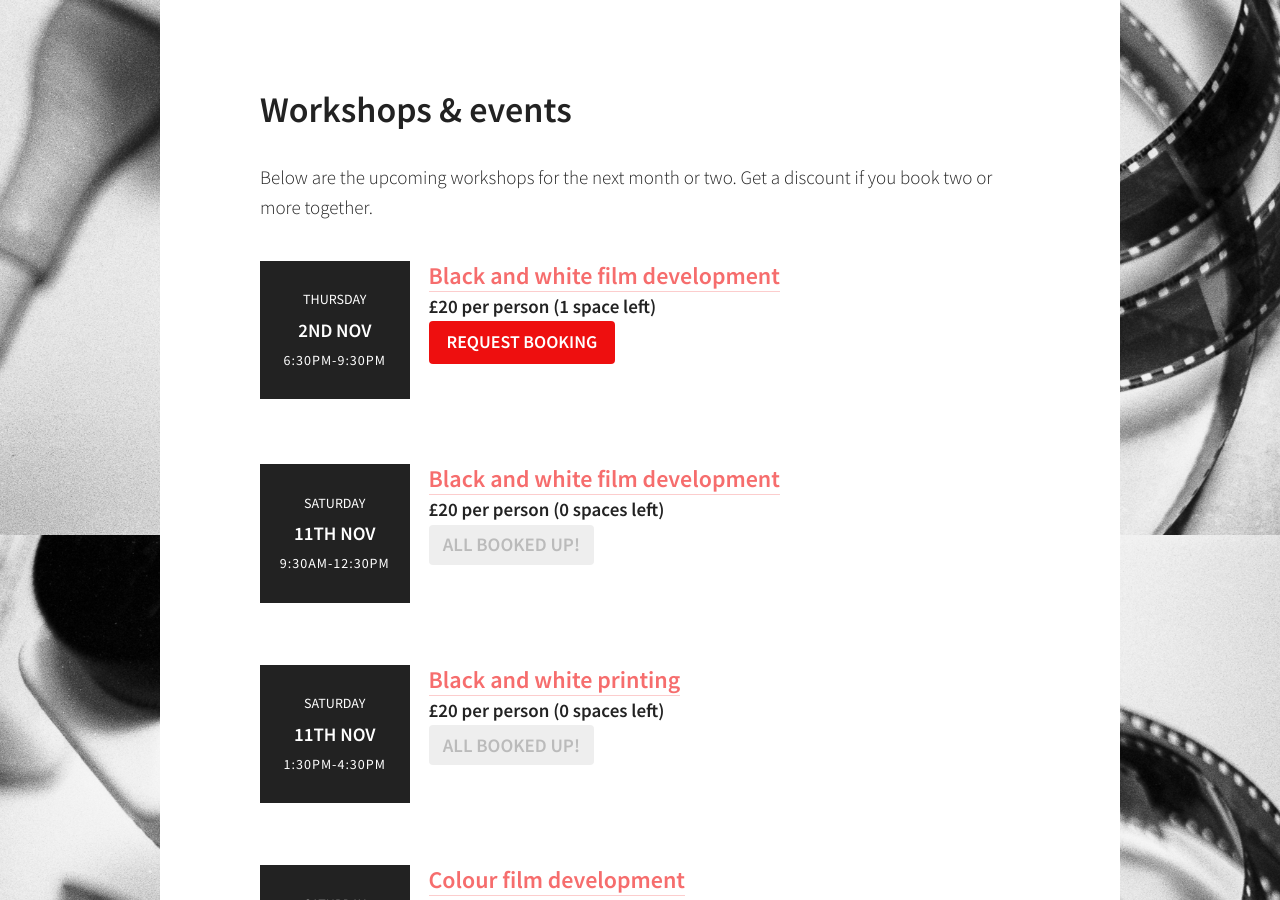
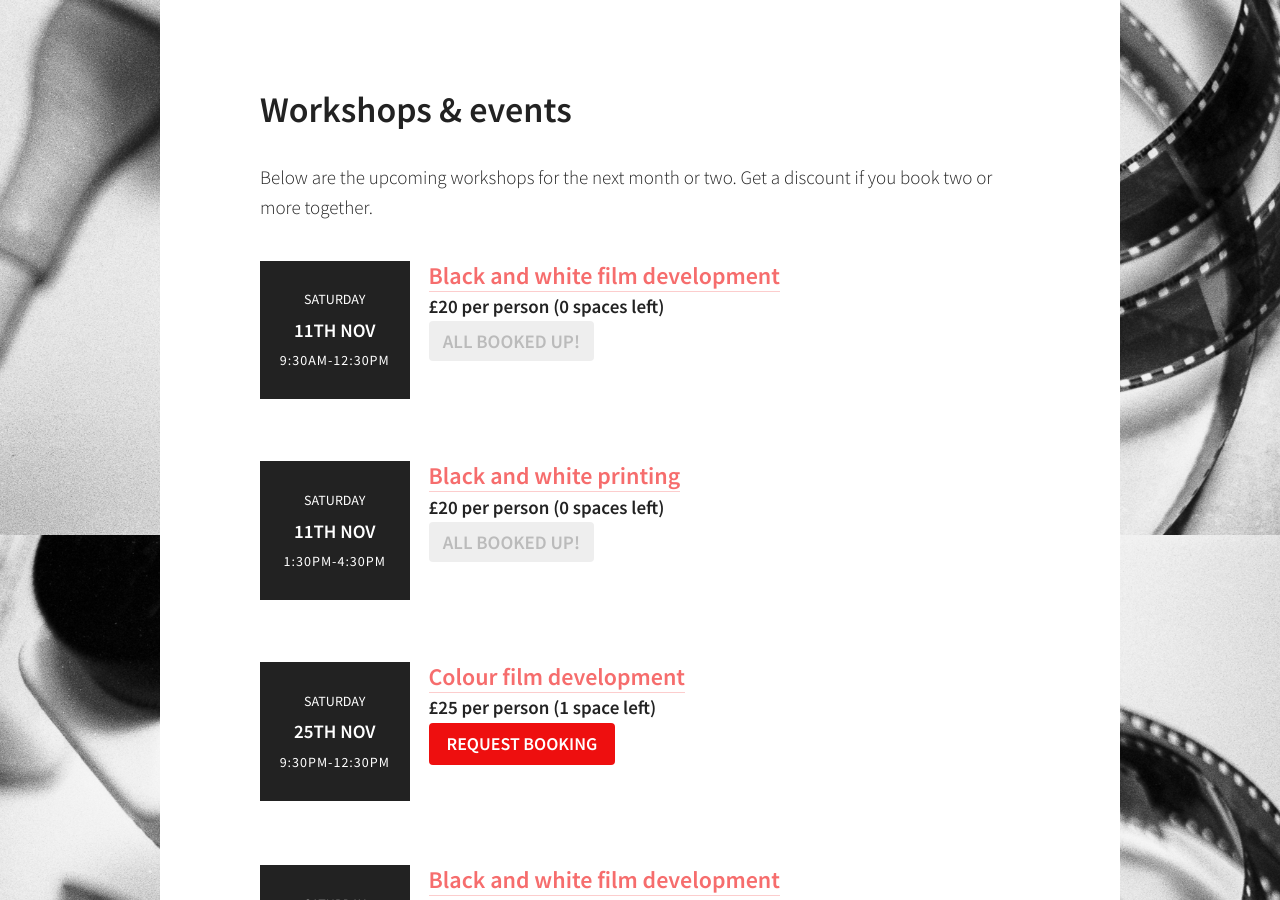
Before and after one commit to martincf/lightbox, a Jekyll site: the page built from eventslist.html, in a window 1280 px wide and 900 px high, scrolled down 365 px. Built offline with Jekyll 4.4.1, drawn with Linux system fonts in a browser that asks for light colours; nearby versions of some CDN libraries.

Commit message:
Removed past event; added Mailchimp js

```diff
--- a/_data/calendar.yml
+++ b/_data/calendar.yml
@@ -1,12 +1,4 @@
 
-- date: 2nd Nov
-  day: Thursday
-  event:
-    time: 6:30pm-9:30pm
-    title: Black and white film development
-    link: /learn/black-and-white-film-development
-    price: 20
-    spaces: 1
 - date: 11th Nov
   day: Saturday
   event:
--- a/_includes/header.html
+++ b/_includes/header.html
@@ -31,6 +31,8 @@
         });
       });
     </script>
+    <!-- MC -->
+    <script id="mcjs">!function(c,h,i,m,p){m=c.createElement(h),p=c.getElementsByTagName(h)[0],m.async=1,m.src=i,p.parentNode.insertBefore(m,p)}(document,"script","https://chimpstatic.com/mcjs-connected/js/users/eb0723c8dc0a1dccea67fc0d5/adff5b8ca158b011e2fa6e541.js");</script>
 
   </head>
   <body class="{{ page.layout }}">
```
